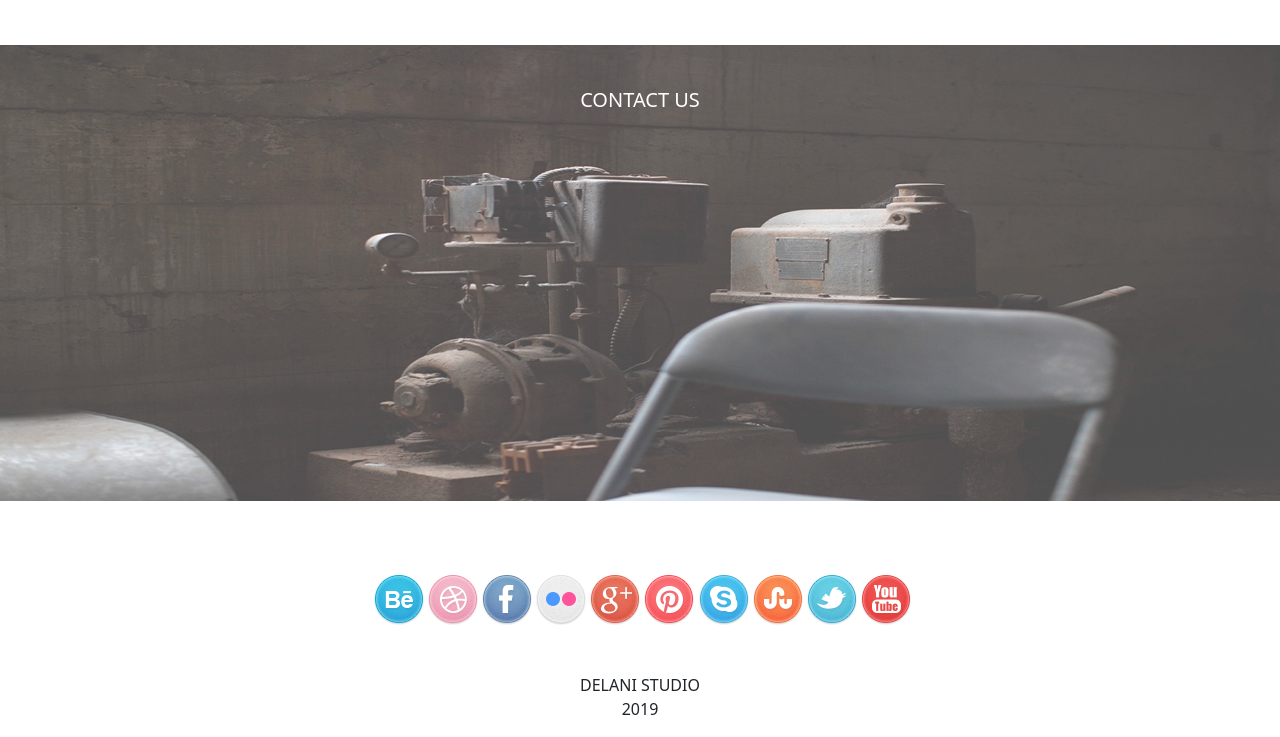
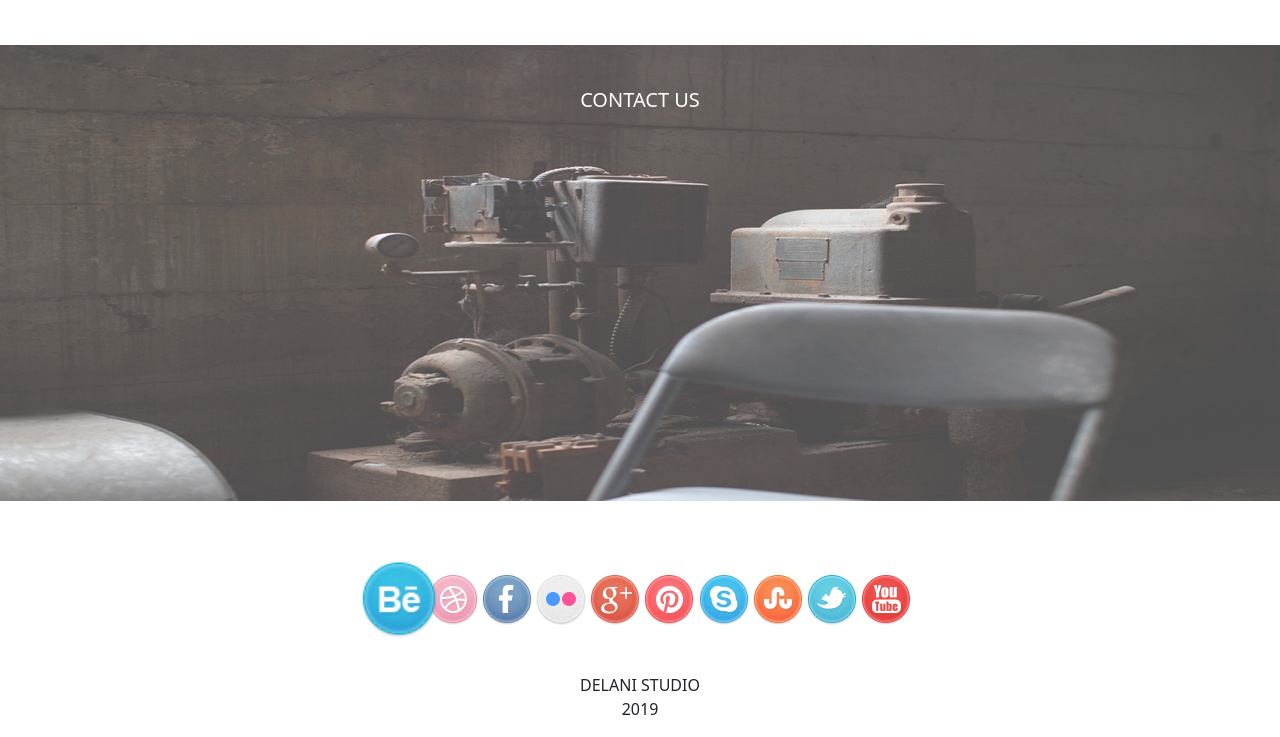
Before and after one commit to GikonyoG/Delani-Studio, a plain HTML site: page index.html in a window 1280 px wide. In both pictures the pointer is over the picture 398 px from the left and 2884 px from the top of the page. Shown: the part 2285-3022 px from the top of the page. Drawn offline with nearby package versions, Linux system fonts and the light colour scheme.

Commit message:
added zoom hover effect on image icons

```diff
--- a/style.css
+++ b/style.css
@@ -76,6 +76,12 @@ figure {
 #icons li {
   display: inline-block;
 }
+#icons li img:hover{
+  transform: scale(1.5);
+
+
+}
+
 .about{
   position: relative;
 }
```
